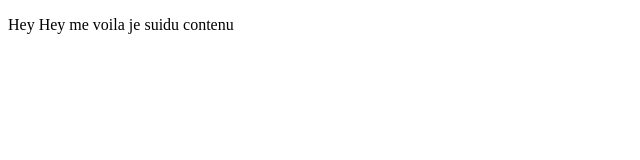
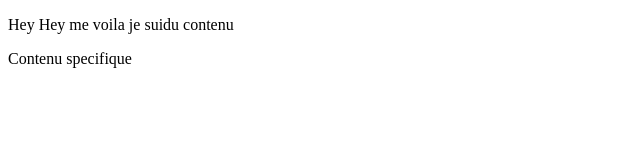
Before and after one commit to grich91300/test, a plain HTML site: page index.html in a window 1280 px wide. Shown: the whole page, without its empty margins (0-640 px from the left). Drawn offline with Linux system fonts and the light colour scheme.

Commit message:
feature (index) ajout de contenu specifique - 02

```diff
--- a/index.html
+++ b/index.html
@@ -6,5 +6,7 @@
 </head>
 <body>
     <p>Hey Hey me voila je suidu contenu</p>
+
+    <div>Contenu specifique</div>
 </body>
 </html>
```
